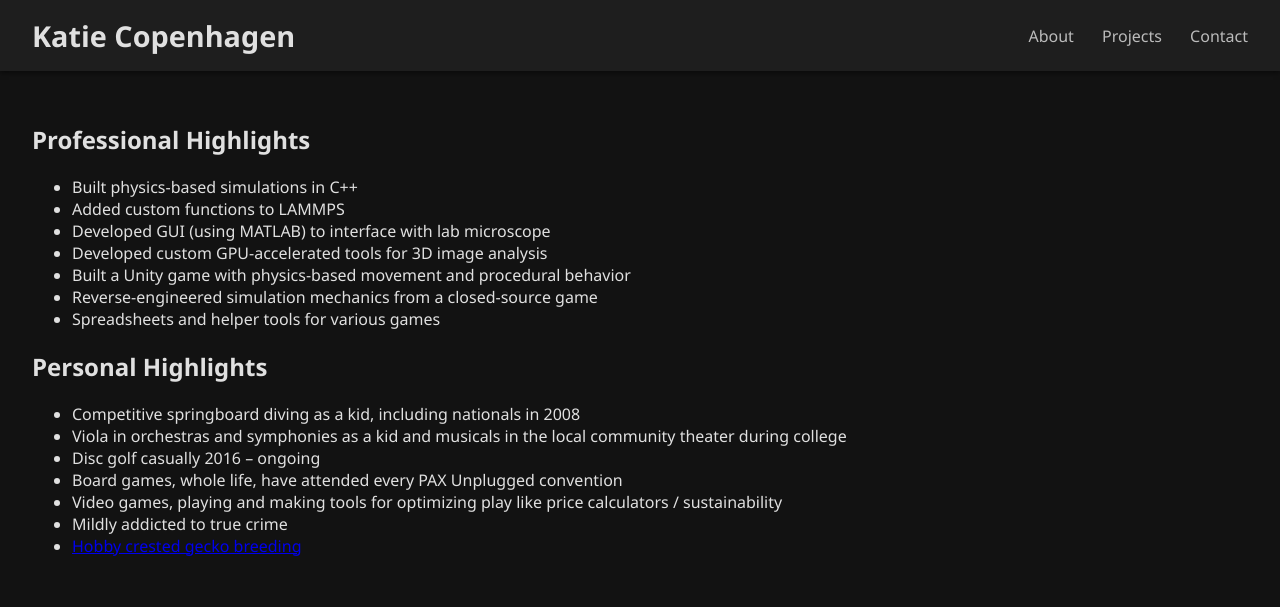
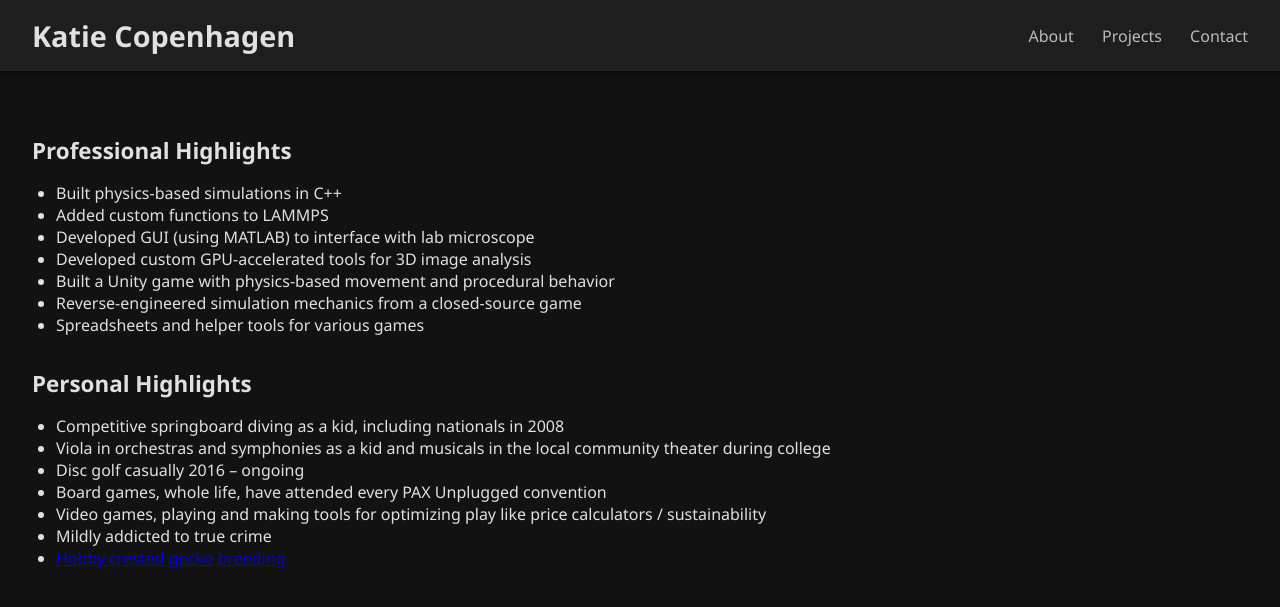
Before and after one commit to kcopenhagen/kcopenhagen.github.io, a Jekyll site: the page built from about.md, in a window 1280 px wide. Shown: the top 607 px of the page. Built offline with Jekyll 4.4.1, drawn with Linux system fonts in a browser that asks for light colours.

Commit message:
Fixing formatting

```diff
--- a/about.md
+++ b/about.md
@@ -2,7 +2,6 @@
 layout: default
 title: Katie Copenhagen
 ---
-
 ## Professional Highlights
 
 - Built physics-based simulations in C++
--- a/style.css
+++ b/style.css
@@ -42,3 +42,16 @@ nav a:hover {
 main {
   padding: 2rem;
 }
+
+h2 {
+  margin: 2rem 0 1rem;
+  padding: 0;
+  font-size: 1.4rem;
+  font-weight: bold;
+}
+
+ul {
+  margin: 0 0 2rem;
+  padding-left: 1.5rem;
+  list-style-position: outside;
+}
```
